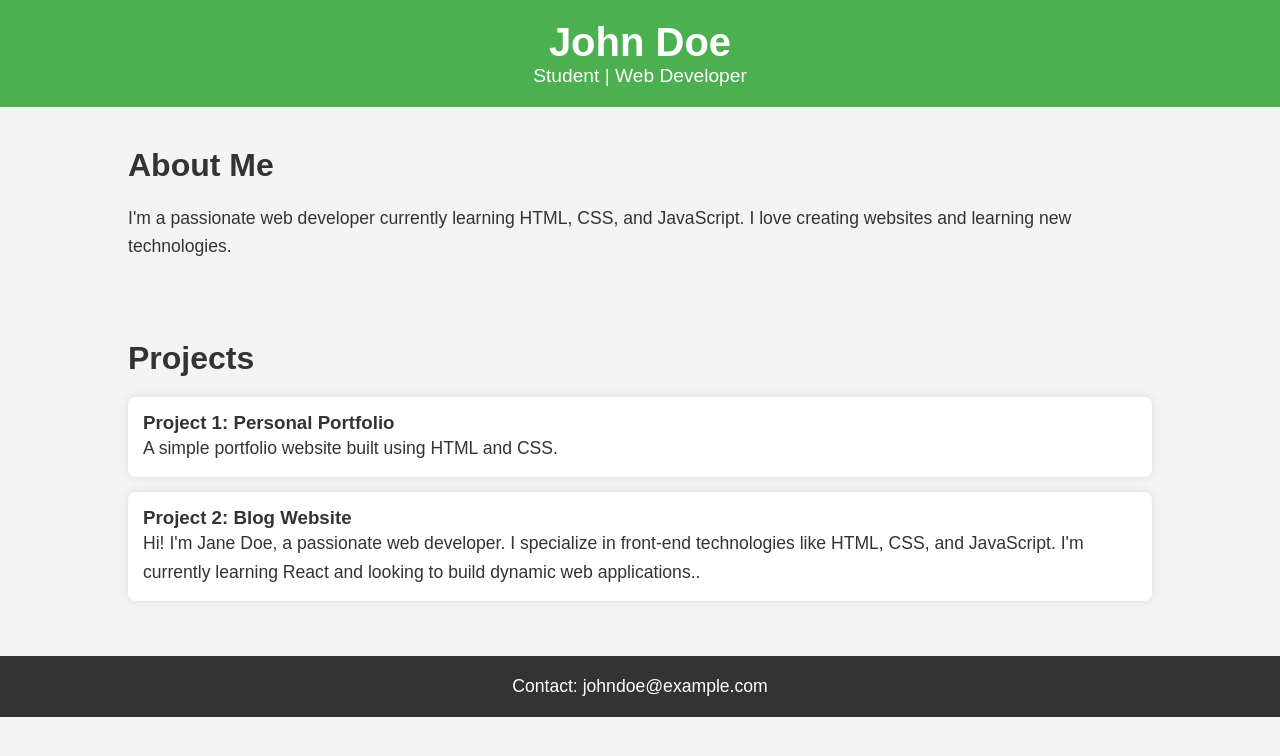
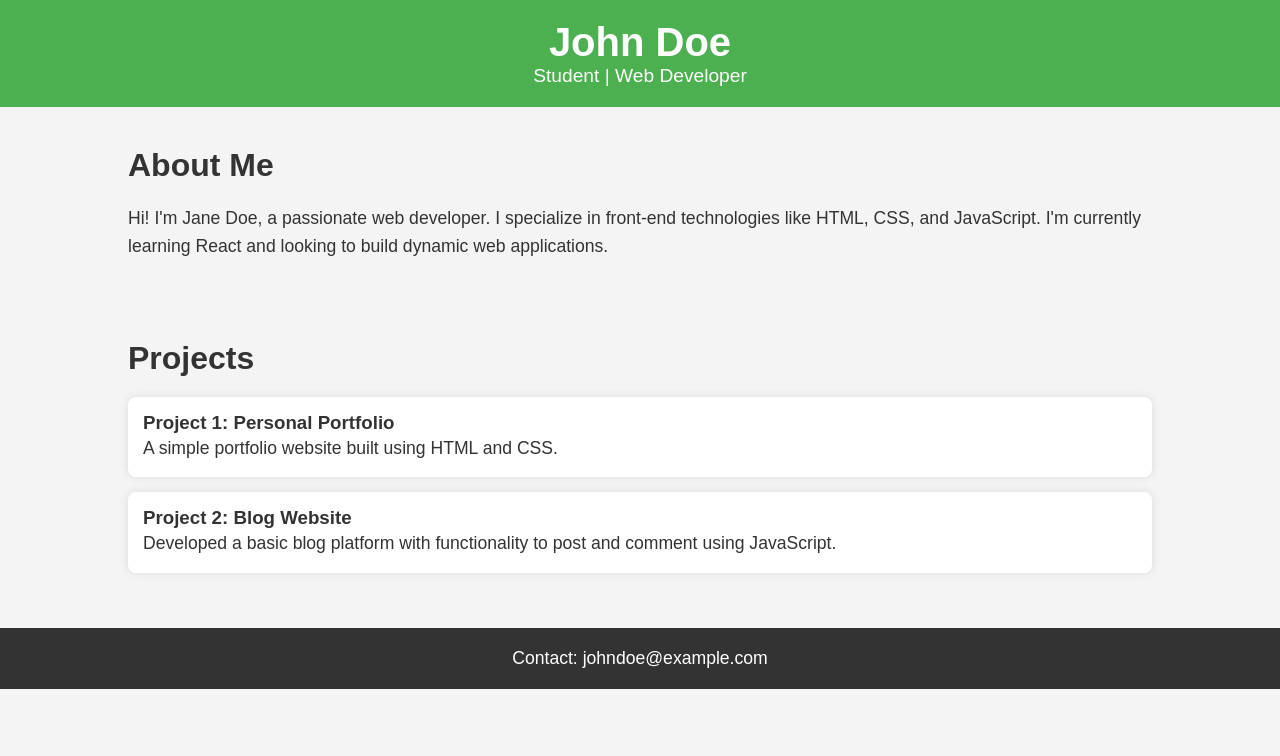
Before and after one commit to LookLikeYou1/sp.github.io, a plain HTML site: page index.html in a window 1280 px wide. Drawn offline with Linux system fonts and the light colour scheme.

Commit message:
Update index.html

```diff
--- a/index.html
+++ b/index.html
@@ -17,7 +17,7 @@
     <section class="about">
         <div class="container">
             <h2>About Me</h2>
-            <p>I'm a passionate web developer currently learning HTML, CSS, and JavaScript. I love creating websites and learning new technologies.</p>
+            <p>Hi! I'm Jane Doe, a passionate web developer. I specialize in front-end technologies like HTML, CSS, and JavaScript. I'm currently learning React and looking to build dynamic web applications.</p>
         </div>
     </section>
 
@@ -30,7 +30,7 @@
             </div>
             <div class="project">
                 <h3>Project 2: Blog Website</h3>
-                <p>Hi! I'm Jane Doe, a passionate web developer. I specialize in front-end technologies like HTML, CSS, and JavaScript. I'm currently learning React and looking to build dynamic web applications..</p>
+                <p>Developed a basic blog platform with functionality to post and comment using JavaScript.</p>
             </div>
         </div>
     </section>
```
